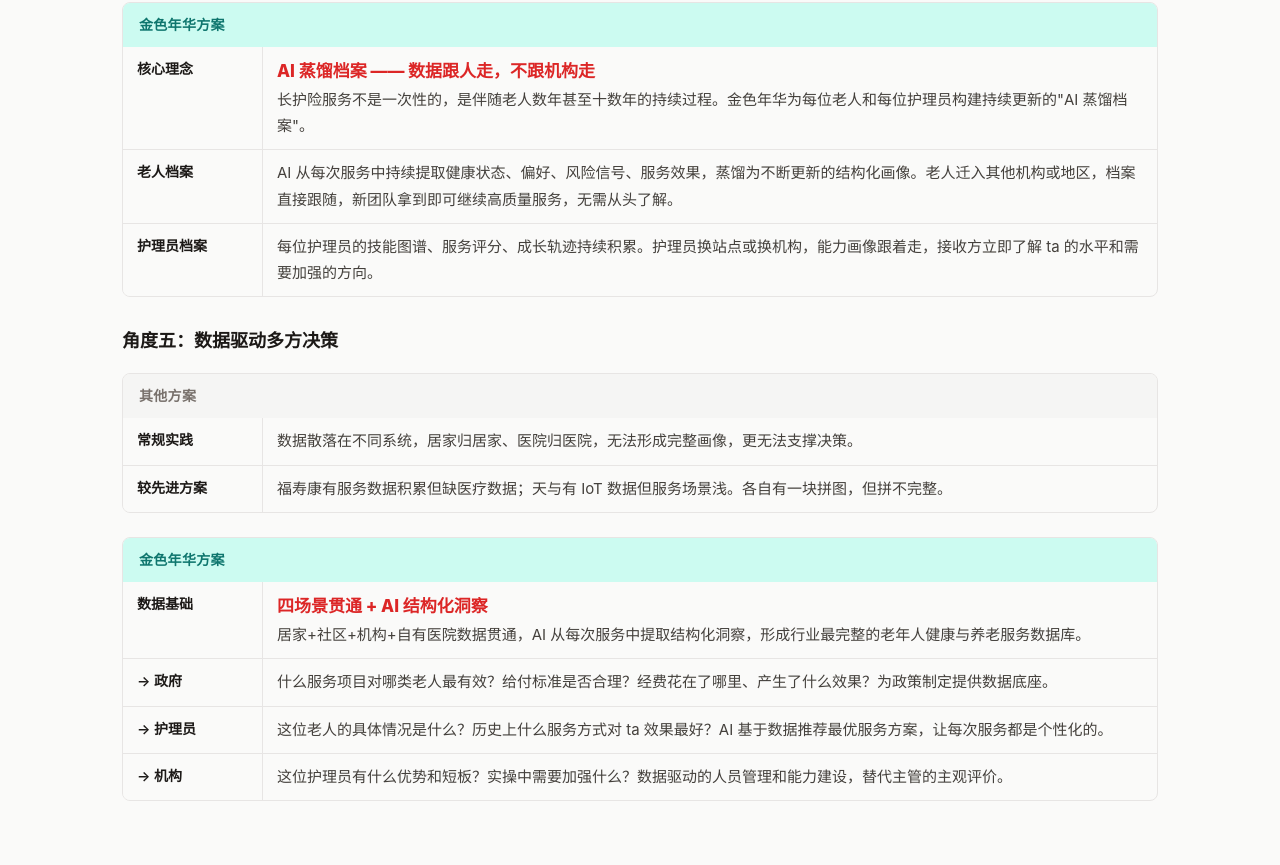
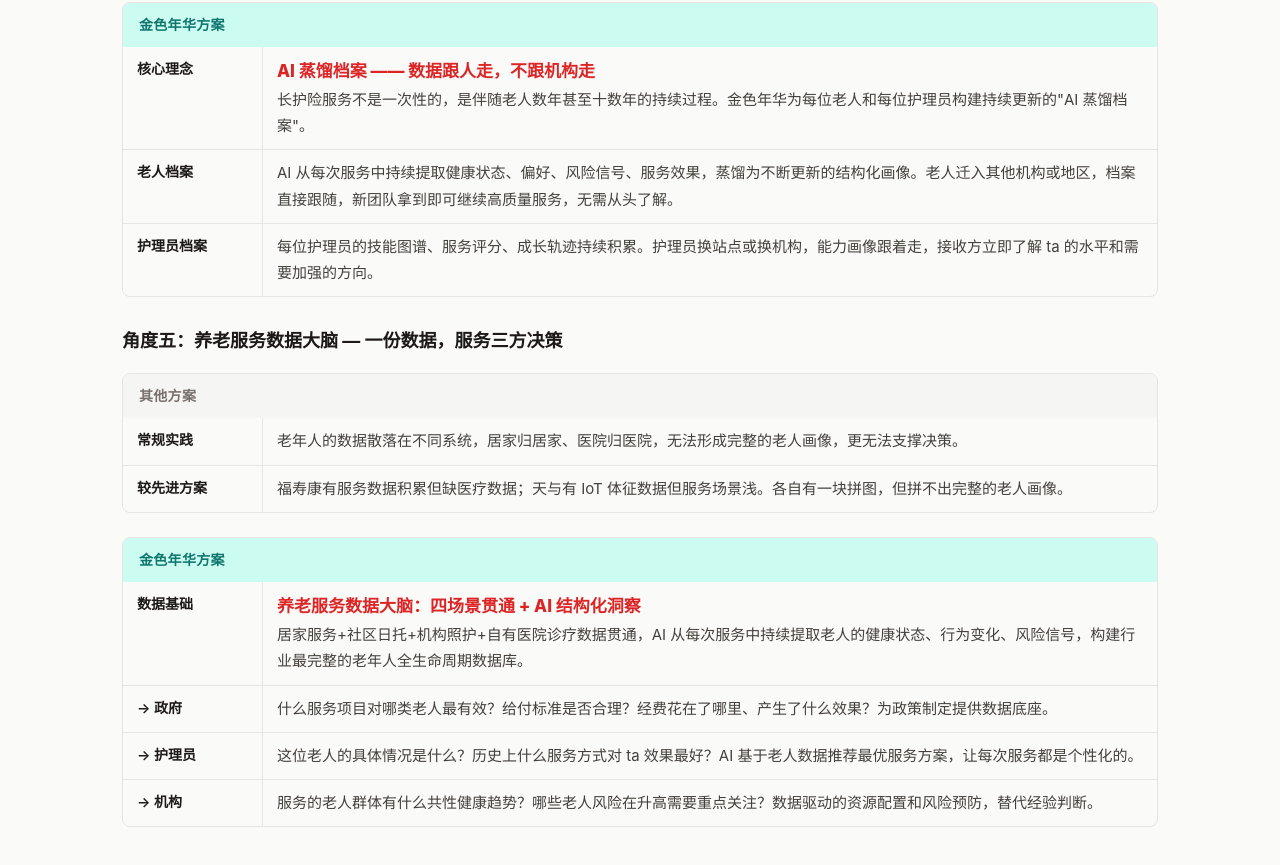
Before and after one commit to kbroflovski21/fushoukang-research, a plain HTML site: page goldenyears-gov-demo.html in a window 1280 px wide. Shown: the part 4490-5355 px from the top of the page. Drawn offline with Linux system fonts and the light colour scheme.

Commit message:
Angle 5: rename to data brain, focus on elderly data only

```diff
--- a/goldenyears-gov-demo.html
+++ b/goldenyears-gov-demo.html
@@ -386,17 +386,17 @@
     </div>
 
     <!-- ===== Angle 5 ===== -->
-    <h3>角度五：数据驱动多方决策</h3>
+    <h3>角度五：养老服务数据大脑 — 一份数据，服务三方决策</h3>
 
     <div class="compare-block">
       <div class="compare-header others">其他方案</div>
       <div class="compare-row">
         <div class="compare-label">常规实践</div>
-        <div class="compare-value">数据散落在不同系统，居家归居家、医院归医院，无法形成完整画像，更无法支撑决策。</div>
+        <div class="compare-value">老年人的数据散落在不同系统，居家归居家、医院归医院，无法形成完整的老人画像，更无法支撑决策。</div>
       </div>
       <div class="compare-row">
         <div class="compare-label">较先进方案</div>
-        <div class="compare-value">福寿康有服务数据积累但缺医疗数据；天与有 IoT 数据但服务场景浅。各自有一块拼图，但拼不完整。</div>
+        <div class="compare-value">福寿康有服务数据积累但缺医疗数据；天与有 IoT 体征数据但服务场景浅。各自有一块拼图，但拼不出完整的老人画像。</div>
       </div>
     </div>
 
@@ -405,8 +405,8 @@
       <div class="compare-row">
         <div class="compare-label" style="height: auto;">数据基础</div>
         <div class="compare-value">
-          <span class="hero-keyword-xs">四场景贯通 + AI 结构化洞察</span><br>
-          居家+社区+机构+自有医院数据贯通，AI 从每次服务中提取结构化洞察，形成行业最完整的老年人健康与养老服务数据库。
+          <span class="hero-keyword-xs">养老服务数据大脑：四场景贯通 + AI 结构化洞察</span><br>
+          居家服务+社区日托+机构照护+自有医院诊疗数据贯通，AI 从每次服务中持续提取老人的健康状态、行为变化、风险信号，构建行业最完整的老年人全生命周期数据库。
         </div>
       </div>
       <div class="compare-row">
@@ -415,11 +415,11 @@
       </div>
       <div class="compare-row">
         <div class="compare-label">→ 护理员</div>
-        <div class="compare-value">这位老人的具体情况是什么？历史上什么服务方式对 ta 效果最好？AI 基于数据推荐最优服务方案，让每次服务都是个性化的。</div>
+        <div class="compare-value">这位老人的具体情况是什么？历史上什么服务方式对 ta 效果最好？AI 基于老人数据推荐最优服务方案，让每次服务都是个性化的。</div>
       </div>
       <div class="compare-row">
         <div class="compare-label">→ 机构</div>
-        <div class="compare-value">这位护理员有什么优势和短板？实操中需要加强什么？数据驱动的人员管理和能力建设，替代主管的主观评价。</div>
+        <div class="compare-value">服务的老人群体有什么共性健康趋势？哪些老人风险在升高需要重点关注？数据驱动的资源配置和风险预防，替代经验判断。</div>
       </div>
     </div>
   </div>
```
